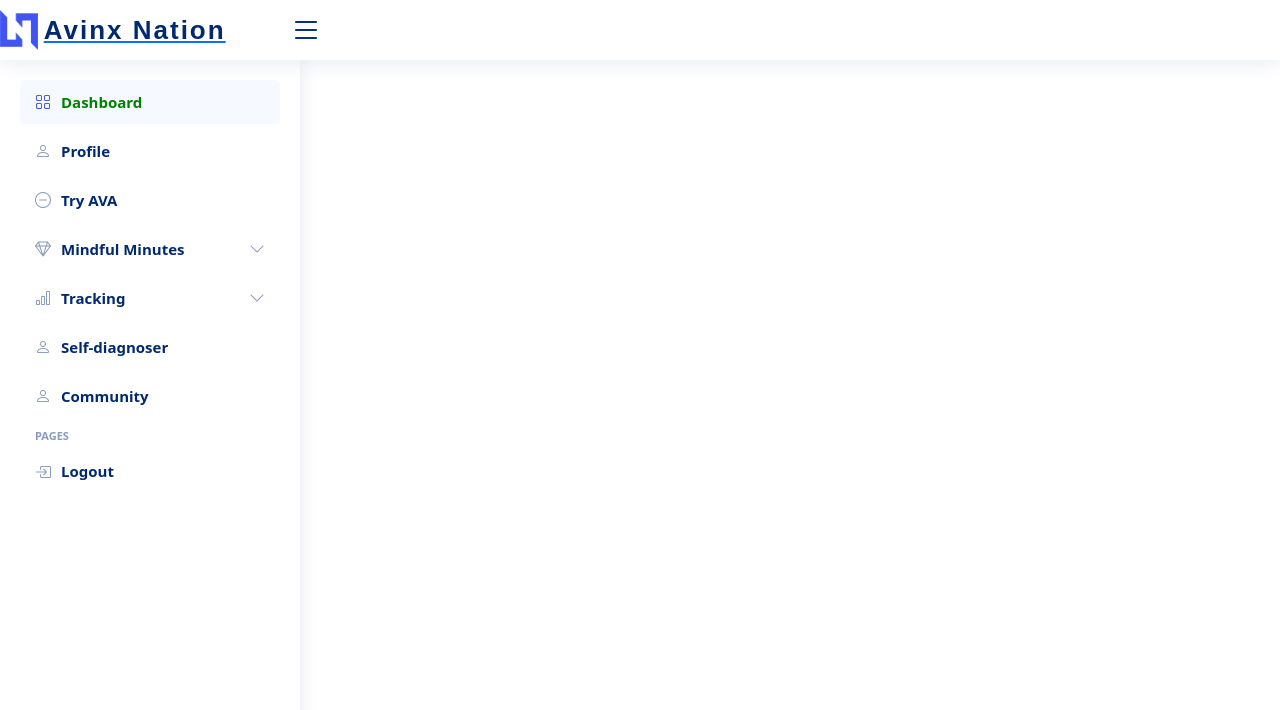
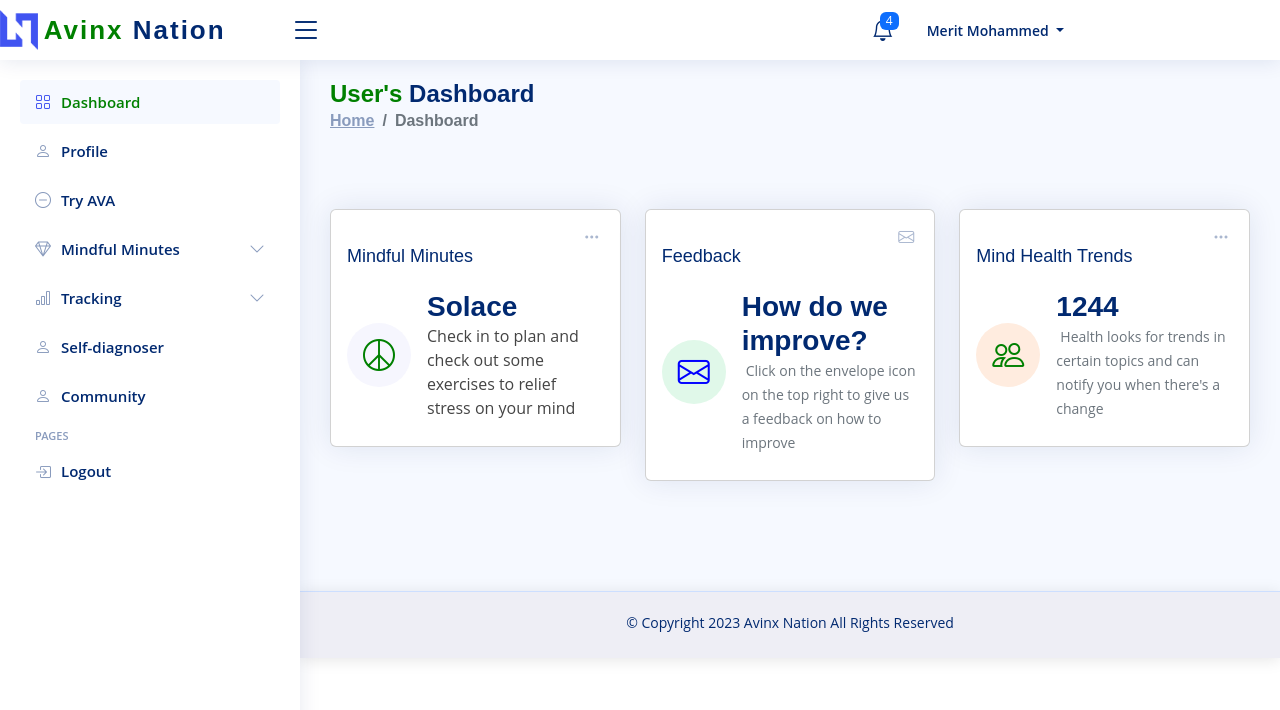
Before and after one commit to 56radius/avinxhealth-web, a React (Create React App) app: page /dashboard in a window 1280 px wide. Shown: the top 710 px of the page. Built offline with nearby package versions, Linux system fonts and the light colour scheme.

Commit message:
Done designing the main dashboard

```diff
--- a/src/App.js
+++ b/src/App.js
@@ -3,7 +3,8 @@ import { BrowserRouter as Router, Route, Routes } from "react-router-dom";
 import SplashScreen from "./components/SplashScreen";
 import HomeScreen from "./components/HomeScreen";
 import LoginScreen from "./components/LoginScreen";
-import DashboardScreen from "./components/DashboardScreen";
+import DashboardScreen from "./components/dashboard/DashboardScreen";
+import TryAvAScreen from "./components/dashboard/TryAvaScreen";
 
 function App() {
   const [showSplash, setShowSplash] = useState(true);
@@ -26,6 +27,7 @@ function App() {
           />
           <Route path="/login" element={<LoginScreen />} />
           <Route path="/dashboard" element={<DashboardScreen />} />
+          <Route path="/tryava" element={<TryAvAScreen />} />
         </Routes>
       </div>
     </Router>
--- a/src/assets/dashboard/assets/css/style.css
+++ b/src/assets/dashboard/assets/css/style.css
@@ -1,11 +1,3 @@
-/**
-* Template Name: NiceAdmin
-* Updated: Mar 09 2023 with Bootstrap v5.2.3
-* Template URL: https://bootstrapmade.com/nice-admin-bootstrap-admin-html-template/
-* Author: BootstrapMade.com
-* License: https://bootstrapmade.com/license/
-*/
-
 /*--------------------------------------------------------------
 # General
 --------------------------------------------------------------*/
@@ -13,7 +5,7 @@
   scroll-behavior: smooth;
 }
 
-body {
+.body {
   font-family: "Open Sans", sans-serif;
   background: #f6f9ff;
   color: #444444;
@@ -44,7 +36,7 @@ h6 {
 #main {
   margin-top: 60px;
   padding: 20px 30px;
-  transition: all 0.3s;
+  transition: all 0.8s;
 }
 
 @media (max-width: 1199px) {
@@ -464,6 +456,7 @@ h6 {
 .header-nav > ul {
   margin: 0;
   padding: 0;
+  right: auto;
 }
 
 .header-nav .nav-icon {
--- a/src/components/DashboardScreen.js
+++ b/src/components/dashboard/DashboardScreen.js
@@ -1,29 +1,40 @@
 import React from "react";
 
-import logo from ".././assets/dashboard/assets/img/logo.png";
+//importing navigation files
+import { useNavigate } from "react-router-dom";
+
+import logo from "../.././assets/dashboard/assets/img/logo.png";
 
 //importing css files
-import ".././assets/dashboard/assets/css/style.css";
-import ".././assets/dashboard/assets/vendor/bootstrap/css/bootstrap.min.css";
-import ".././assets/dashboard/assets/vendor/bootstrap-icons/bootstrap-icons.css";
-import ".././assets/dashboard/assets/vendor/boxicons/css/boxicons.min.css";
+import "../.././assets/dashboard/assets/css/style.css";
+import "../.././assets/dashboard/assets/vendor/bootstrap/css/bootstrap.min.css";
+import "../.././assets/dashboard/assets/vendor/bootstrap-icons/bootstrap-icons.css";
+import "../.././assets/dashboard/assets/vendor/boxicons/css/boxicons.min.css";
 
 function DashboardScreen() {
+  const navigate = useNavigate();
   return (
-    <div>
+    <div className="body">
       <header
         id="header"
         className="header fixed-top d-flex align-items-center"
       >
         <div className="d-flex align-items-center justify-content-between">
-          <a href="index.html" className="logo d-flex align-items-center">
+          <a
+            style={{ textDecoration: "none" }}
+            href="index.html"
+            className="logo d-flex align-items-center"
+          >
             <img src={logo} alt="logo" />
-            <span className="d-none d-lg-block"> Avinx Nation </span>
+            <span className="d-none d-lg-block">
+              {" "}
+              <span style={{ color: "green" }}> Avinx </span> Nation{" "}
+            </span>
           </a>
           <i className="bi bi-list toggle-sidebar-btn"></i>
         </div>
 
-        {/*
+        {/* profile */}
         <nav className="header-nav ms-auto">
           <ul className="d-flex align-items-center">
             <li className="nav-item d-block d-lg-none">
@@ -177,9 +188,10 @@ function DashboardScreen() {
               </ul>
             </li>
           </ul>
-        </nav> */}
+        </nav>
       </header>
 
+      {/* side bar nav bar */}
       <aside id="sidebar" className="sidebar ">
         <ul className="sidebar-nav" id="sidebar-nav">
           <li className="nav-item">
@@ -197,10 +209,14 @@ function DashboardScreen() {
           </li>
 
           <li className="nav-item">
-            <a className="nav-link collapsed" href="try_ava.html">
+            <button
+              style={{ borderWidth: 0, backgroundColor: "#fff" }}
+              className="nav-link collapsed"
+              onClick={() => navigate("/tryava")}
+            >
               <i className="bi bi-dash-circle"></i>
               <span> Try AVA </span>
-            </a>
+            </button>
           </li>
 
           <li className="nav-item">
@@ -295,6 +311,198 @@ function DashboardScreen() {
           </li>
         </ul>
       </aside>
+
+      {/* Main Dashboard */}
+      <main id="main" class="main">
+        <div class="pagetitle">
+          <h1>
+            {" "}
+            <span style={{ color: "green" }}> User's </span> Dashboard{" "}
+          </h1>
+          <nav>
+            <ol class="breadcrumb">
+              <li class="breadcrumb-item">
+                <a href="index.html">Home</a>
+              </li>
+              <li class="breadcrumb-item active">Dashboard</li>
+            </ol>
+          </nav>
+        </div>
+
+        <section class="section dashboard">
+          <div class="row">
+            <div class="col-lg-8">
+              <div class="row">
+                <div class="col-xxl-4 col-md-6">
+                  <div class="card info-card sales-card">
+                    <div class="filter">
+                      <a class="icon" href="#" data-bs-toggle="dropdown">
+                        <i class="bi bi-three-dots"></i>
+                      </a>
+                      <ul class="dropdown-menu dropdown-menu-end dropdown-menu-arrow">
+                        <li class="dropdown-header text-start">
+                          <h6> Pick Your Choice </h6>
+                        </li>
+
+                        <li>
+                          <a class="dropdown-item" href="yoga.html">
+                            {" "}
+                            Yoga{" "}
+                          </a>
+                        </li>
+                        <li>
+                          <a class="dropdown-item" href="exercise.html">
+                            {" "}
+                            Exercise{" "}
+                          </a>
+                        </li>
+                        <li>
+                          <a class="dropdown-item" href="mind_planning.html">
+                            {" "}
+                            Mind Planning{" "}
+                          </a>
+                        </li>
+                      </ul>
+                    </div>
+
+                    <div class="card-body">
+                      <h5 class="card-title"> Mindful Minutes </h5>
+
+                      <div class="d-flex align-items-center">
+                        <div class="card-icon rounded-circle d-flex align-items-center justify-content-center">
+                          <i style={{ color: "green" }} class="bi bi-peace"></i>
+                        </div>
+                        <div class="ps-3">
+                          <h6> Solace </h6>
+                          <span>
+                            {" "}
+                            Check in to plan and check out some exercises to
+                            relief stress on your mind{" "}
+                          </span>
+                        </div>
+                      </div>
+                    </div>
+                  </div>
+                </div>
+
+                <div class="col-xxl-4 col-md-6">
+                  <div class="card info-card revenue-card">
+                    <div class="filter">
+                      <a class="icon" href="#" data-bs-toggle="dropdown">
+                        <i class="bi bi-envelope"></i>
+                      </a>
+                      <ul class="dropdown-menu dropdown-menu-end dropdown-menu-arrow">
+                        <li class="dropdown-header text-start">
+                          <h6> </h6>
+                        </li>
+
+                        <li>
+                          <a class="dropdown-item" href="#">
+                            Today
+                          </a>
+                        </li>
+                        <li>
+                          <a class="dropdown-item" href="#">
+                            This Month
+                          </a>
+                        </li>
+                        <li>
+                          <a class="dropdown-item" href="#">
+                            This Year
+                          </a>
+                        </li>
+                      </ul>
+                    </div>
+
+                    <div class="card-body">
+                      <h5 class="card-title"> Feedback </h5>
+
+                      <div class="d-flex align-items-center">
+                        <div class="card-icon rounded-circle d-flex align-items-center justify-content-center">
+                          <i
+                            style={{ color: "blue" }}
+                            class="bi bi-envelope"
+                          ></i>
+                        </div>
+                        <div class="ps-3">
+                          <h6> How do we improve? </h6>
+                          <span
+                            class="text-muted small pt-2 ps-1"
+                            style={{ color: "green" }}
+                          >
+                            {" "}
+                            Click on the envelope icon on the top right to give
+                            us a feedback on how to improve{" "}
+                          </span>
+                        </div>
+                      </div>
+                    </div>
+                  </div>
+                </div>
+              </div>
+            </div>
+
+            <div class="col-lg-4">
+              <div class="col-xxl-4 col-xl-12">
+                <div class="card info-card customers-card">
+                  <div class="filter">
+                    <a class="icon" href="index.html" data-bs-toggle="dropdown">
+                      <i class="bi bi-three-dots"></i>
+                    </a>
+                    <ul class="dropdown-menu dropdown-menu-end dropdown-menu-arrow">
+                      <li class="dropdown-header text-start">
+                        <h6>Filter</h6>
+                      </li>
+
+                      <li>
+                        <a class="dropdown-item" href="#">
+                          Today
+                        </a>
+                      </li>
+                      <li>
+                        <a class="dropdown-item" href="#">
+                          This Month
+                        </a>
+                      </li>
+                      <li>
+                        <a class="dropdown-item" href="#">
+                          This Year
+                        </a>
+                      </li>
+                    </ul>
+                  </div>
+
+                  <div class="card-body">
+                    <h5 class="card-title"> Mind Health Trends </h5>
+
+                    <div class="d-flex align-items-center">
+                      <div class="card-icon rounded-circle d-flex align-items-center justify-content-center">
+                        <i style={{ color: "green" }} class="bi bi-people"></i>
+                      </div>
+                      <div class="ps-3">
+                        <h6>1244</h6>
+                        <span class="text-muted small pt-2 ps-1">
+                          {" "}
+                          Health looks for trends in certain topics and can
+                          notify you when there's a change{" "}
+                        </span>
+                      </div>
+                    </div>
+                  </div>
+                </div>
+              </div>
+            </div>
+          </div>
+        </section>
+      </main>
+
+      {/* Footer */}
+      <footer id="footer" className="footer">
+        <div className="copyright">
+          &copy; Copyright 2023 Avinx Nation All Rights Reserved
+        </div>
+        <div className="credits"></div>
+      </footer>
     </div>
   );
 }
--- /dev/null
+++ b/src/components/dashboard/TryAvaScreen.js
@@ -0,0 +1,11 @@
+import React from "react";
+
+function TryAvaScreen() {
+  return (
+    <div>
+      <p> Hello </p>
+    </div>
+  );
+}
+
+export default TryAvaScreen;
```
